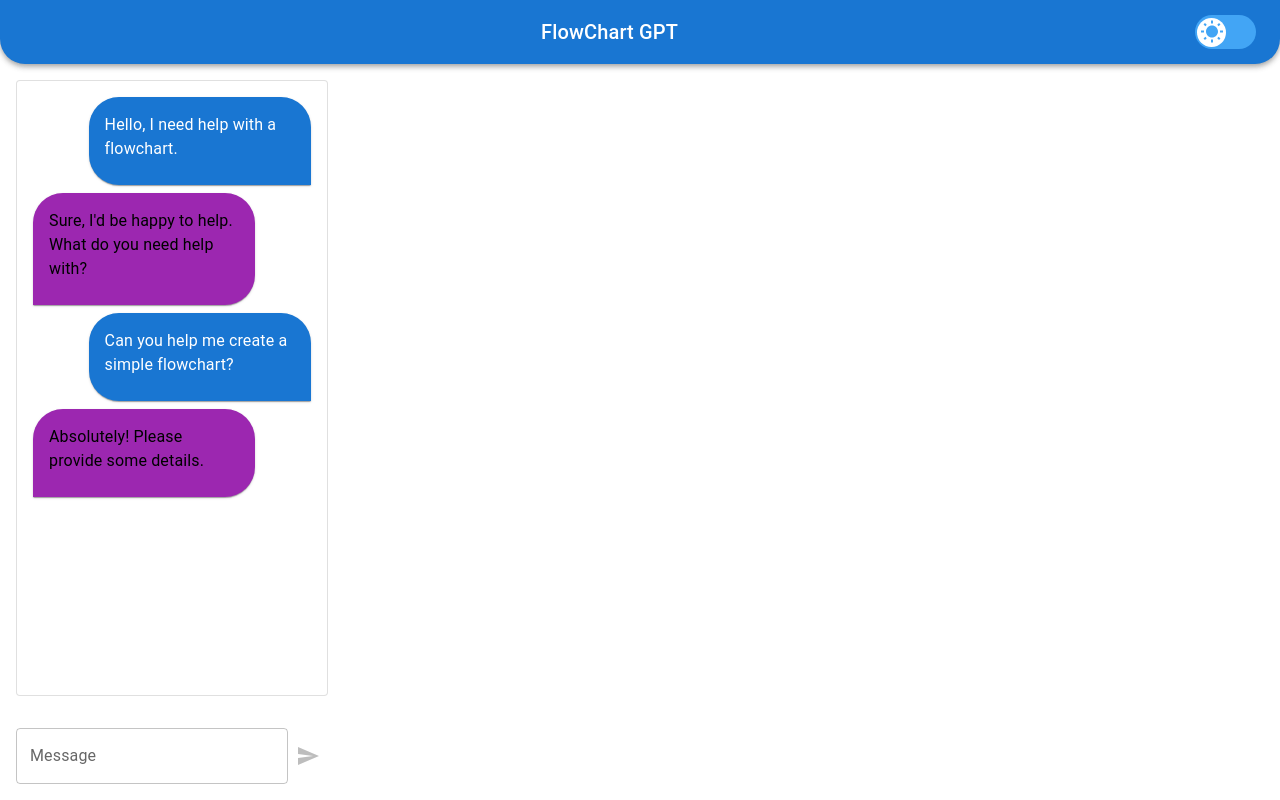
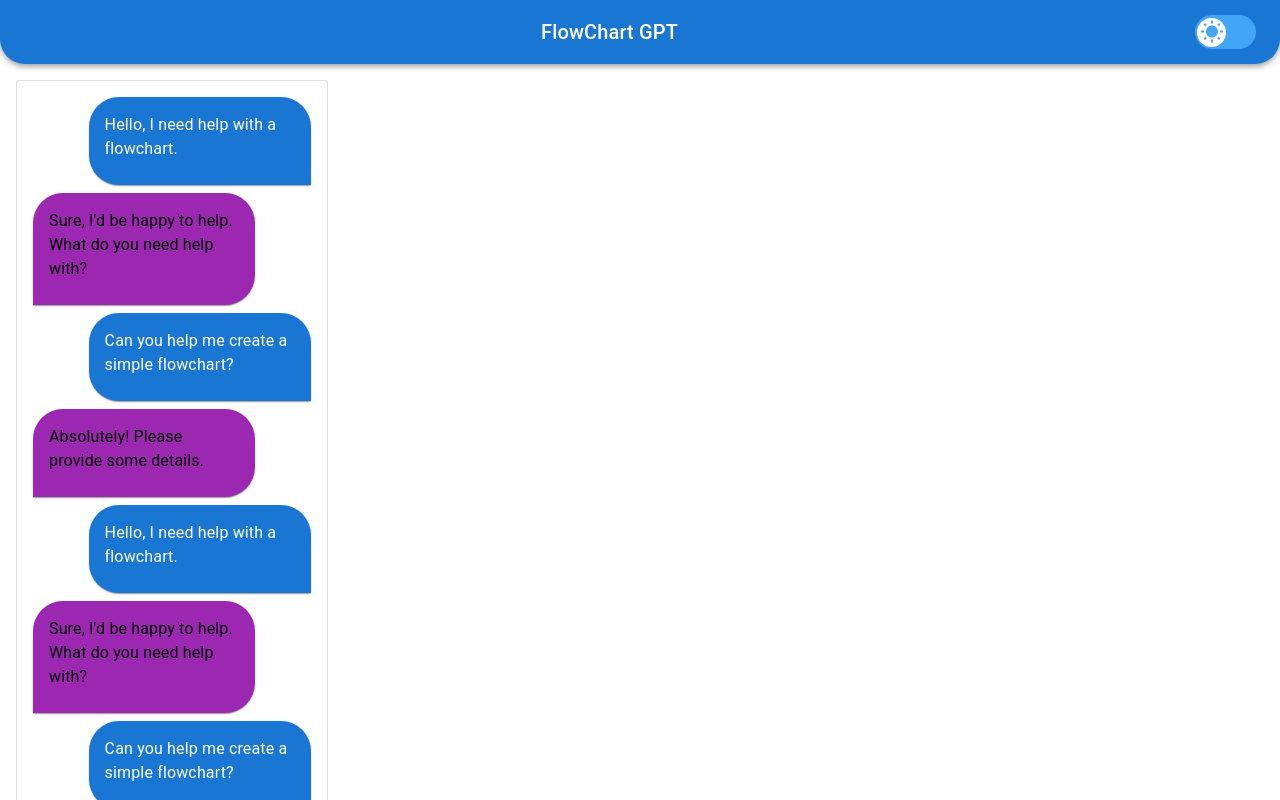
Before and after one commit to marcogracie/flowchartgpt_frontend, a React (Vite) app: page / in a window 1280 px wide. Shown: the top 800 px of the page. Built offline with nearby package versions, Linux system fonts and the light colour scheme.

Commit message:
of course the scroll doesn't work

```diff
--- a/src/App.jsx
+++ b/src/App.jsx
@@ -70,6 +70,13 @@ function App() {
   const [input, setInput] = useState("");
 
   const messages = [
+    { sender: "user", content: "Hello, I need help with a flowchart." },
+    {
+      sender: "api",
+      content: "Sure, I'd be happy to help. What do you need help with?",
+    },
+    { sender: "user", content: "Can you help me create a simple flowchart?" },
+    { sender: "api", content: "Absolutely! Please provide some details." },
     { sender: "user", content: "Hello, I need help with a flowchart." },
     {
       sender: "api",
```
